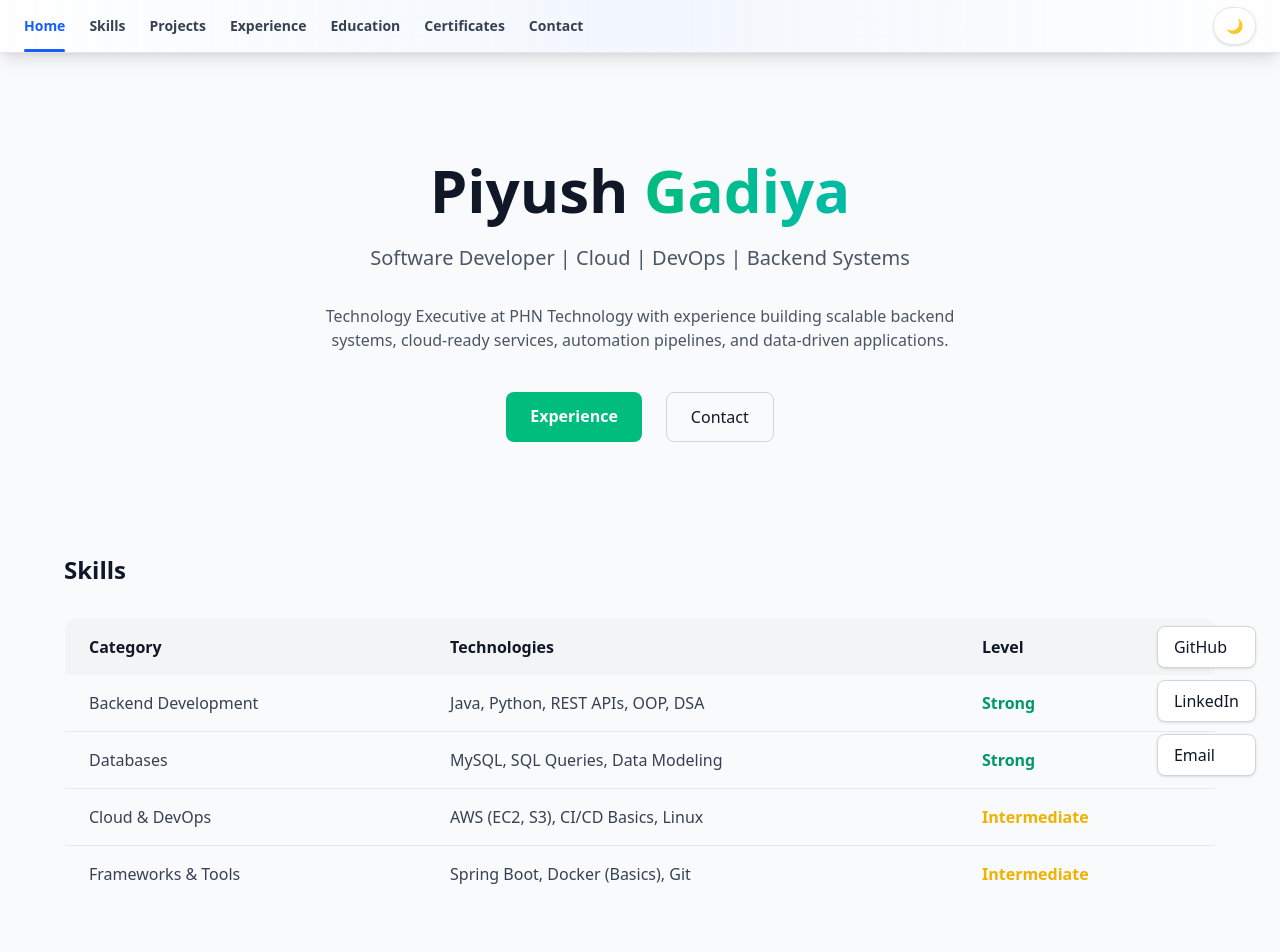
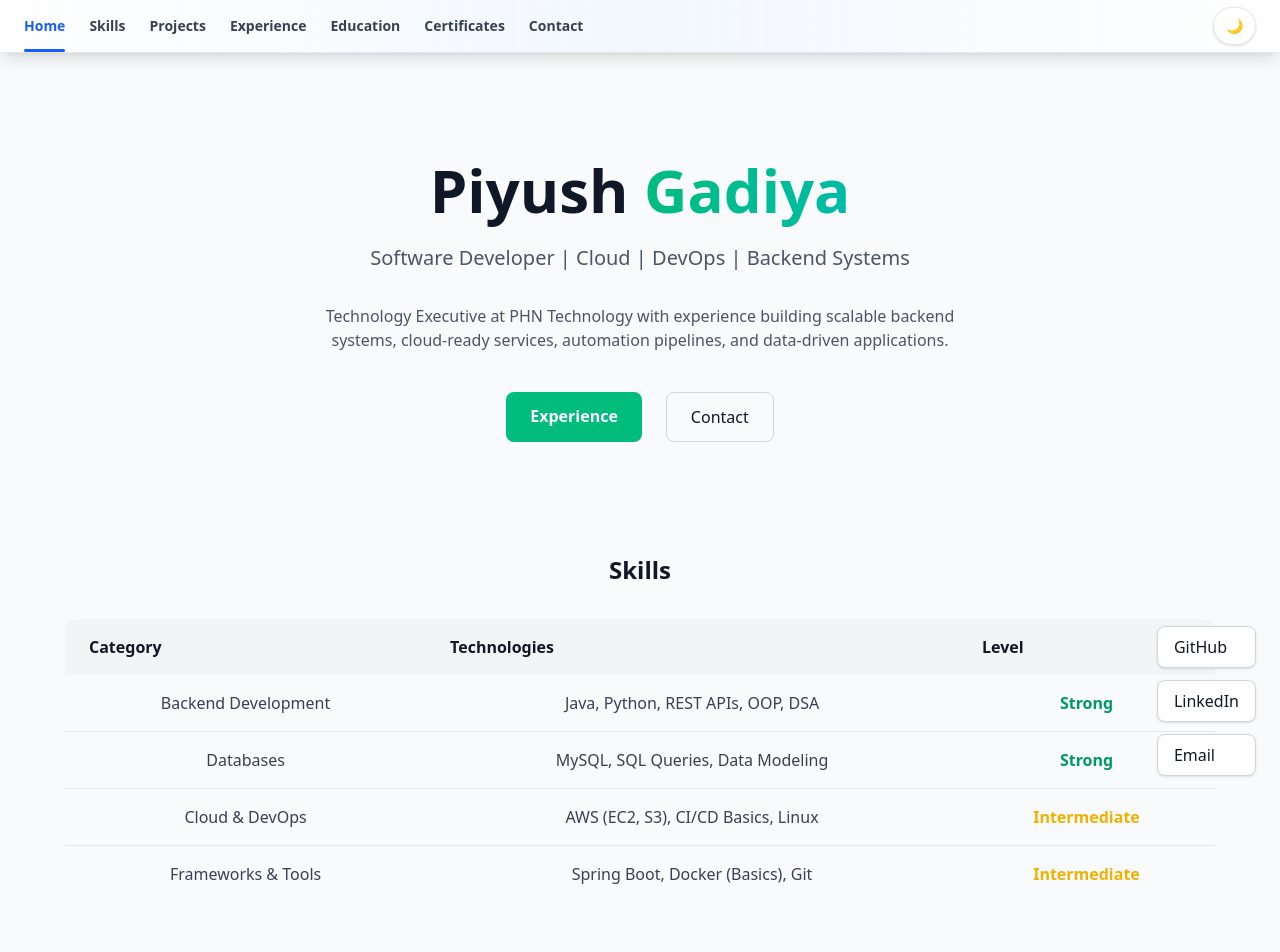
Before and after one commit to weeb999/piyush-portfolio, a Next.js app: page / in a window 1280 px wide. Shown: the top 952 px of the page. Built offline with nearby package versions, Linux system fonts and the light colour scheme.

Commit message:
Center text

```diff
--- a/app/page.tsx
+++ b/app/page.tsx
@@ -46,7 +46,7 @@ export default function Home() {
 
       {/* ================= SKILLS ================= */}
       <AnimatedSection>
-        <section id="skills" className="max-w-6xl mx-auto">
+        <section id="skills" className="max-w-6xl mx-auto text-center">
           <h2 className="text-2xl font-bold text-gray-900 dark:text-gray-100 mb-8">
             Skills
           </h2>
```
